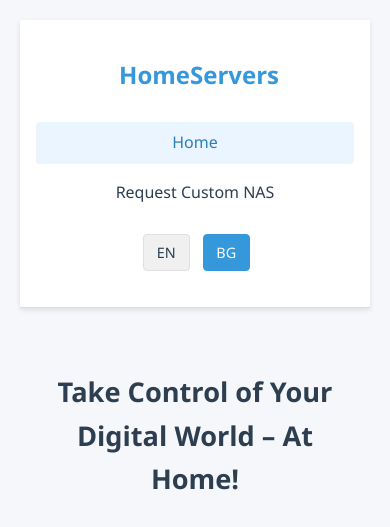
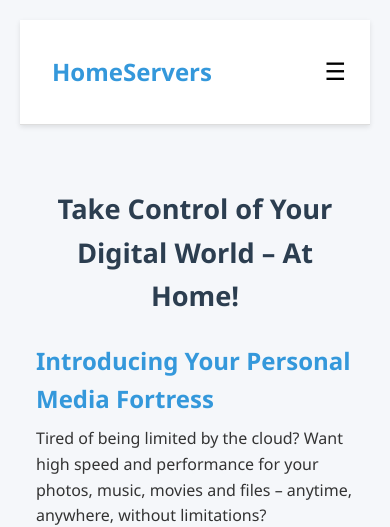
Before and after one commit to StanDobrev11/homeservers, a Flask app: page / in a window 390 px wide. Shown: the top 527 px of the page. Run offline with Flask 3, Linux system fonts and the light colour scheme; some libraries are stand-ins or nearby versions.

Commit message:
updated nav menu for media response

```diff
--- a/static/css/style.css
+++ b/static/css/style.css
@@ -380,39 +380,50 @@ footer {
     width: auto;
 }
 
-/* Make the navbar responsive */
-@media (max-width: 768px) {
+/* Hide it in the default view*/
+.menu-toggle {
+    display: none;
+}
+
+/* Hide nav + language selector on mobile by default */
+@media (max-width: 640px) {
+    .menu-toggle {
+        display: block;
+        background: none;
+        border: none;
+        font-size: 1.5rem;
+        cursor: pointer;
+    }
+
+    #main-nav,
+    #language-selector {
+        display: none;
+        flex-direction: column;
+        width: 100%;
+        margin-top: 1rem;
+    }
+
+    #main-nav.active,
+    #language-selector.active {
+        display: flex;
+    }
+
     .navbar {
         flex-direction: column;
-        padding: 1rem;
+        align-items: flex-start;
     }
 
     .logo-container {
-        margin-bottom: 1rem;
-    }
-
-    .main-nav {
-        margin: 0.5rem 0;
         width: 100%;
-        justify-content: center;
-    }
-
-    .language-selector {
-        margin-top: 0.5rem;
-    }
-}
-
-/* For very small screens */
-@media (max-width: 480px) {
-    .main-nav {
-        flex-direction: column;
+        display: flex;
+        justify-content: space-between;
         align-items: center;
     }
 
-    .nav-link {
-        margin: 0.25rem 0;
+    .nav-link, .lang-btn {
+        padding: 0.5rem 1rem;
         width: 100%;
-        text-align: center;
+        text-align: left;
     }
 }
 
--- a/static/js/script.js
+++ b/static/js/script.js
@@ -1,7 +1,7 @@
-document.addEventListener('DOMContentLoaded', function() {
+document.addEventListener('DOMContentLoaded', function () {
     const form = document.querySelector('form');
 
-    form.addEventListener('submit', function(event) {
+    form.addEventListener('submit', function (event) {
         let valid = true;
         const requiredFields = form.querySelectorAll('[required]');
 
@@ -21,7 +21,7 @@ document.addEventListener('DOMContentLoaded', function() {
     });
 });
 
-document.addEventListener('DOMContentLoaded', function() {
+document.addEventListener('DOMContentLoaded', function () {
     const form = document.querySelector('form');
     const nameInput = document.getElementById('name');
     const emailInput = document.getElementById('email');
@@ -93,9 +93,9 @@ document.addEventListener('DOMContentLoaded', function() {
 
     // Validation function for the phone field
     function validatePhone() {
-            const phoneValue = phoneInput.value.trim();
-            // Bulgarian phone format: 9 digits after the leading 0 (which is shown separately in UI)
-            const phoneRegex = /^[0-9]{9}$/;
+        const phoneValue = phoneInput.value.trim();
+        // Bulgarian phone format: 9 digits after the leading 0 (which is shown separately in UI)
+        const phoneRegex = /^[0-9]{9}$/;
 
         if (!phoneRegex.test(phoneValue)) {
             phoneInput.classList.add('invalid-input');
@@ -111,7 +111,7 @@ document.addEventListener('DOMContentLoaded', function() {
     }
 
     // Format phone input to ensure correct format
-    phoneInput.addEventListener('input', function(e) {
+    phoneInput.addEventListener('input', function (e) {
         // Remove non-digit characters
         let value = e.target.value.replace(/\D/g, '');
 
@@ -135,7 +135,7 @@ document.addEventListener('DOMContentLoaded', function() {
     phoneInput.addEventListener('blur', validatePhone);
 
     // Form submission validation
-    form.addEventListener('submit', function(event) {
+    form.addEventListener('submit', function (event) {
         let valid = true;
         const requiredFields = form.querySelectorAll('[required]');
 
@@ -195,3 +195,14 @@ document.addEventListener('DOMContentLoaded', function() {
         }
     });
 });
+
+document.addEventListener("DOMContentLoaded", function () {
+    const toggleButton = document.getElementById("menu-toggle");
+    const mainNav = document.getElementById("main-nav");
+    const langSelector = document.getElementById("language-selector");
+
+    toggleButton.addEventListener("click", function () {
+        mainNav.classList.toggle("active");
+        langSelector.classList.toggle("active");
+    });
+});
--- a/templates/base.html
+++ b/templates/base.html
@@ -15,20 +15,17 @@
                 <a href="{{ url_for('index') }}" class="logo">
                     <span class="logo-text">{{ _('HomeServers') }}</span>
                 </a>
+                <button class="menu-toggle" id="menu-toggle" aria-label="Toggle Menu">&#9776;</button>
             </div>
-        {#    <div class="logo-container">#}
-        {#    <a href="{{ url_for('index') }}" class="logo">#}
-        {#        <img src="{{ url_for('static', filename='img/logo.png') }}" alt="HomeServers Logo" class="logo-img">#}
-        {#    </a>#}
-        {#</div>#}
 
-
-        <nav class="main-nav">
-            <a href="{{ url_for('index') }}" class="nav-link {% if request.path == url_for('index') %}active{% endif %}">{{ _('Home') }}</a>
-            <a href="{{ url_for('request_form') }}" class="nav-link {% if request.path == url_for('request_form') %}active{% endif %}">{{ _('Request Custom NAS') }}</a>
+            <nav class="main-nav" id="main-nav">
+                <a href="{{ url_for('index') }}"
+                   class="nav-link {% if request.path == url_for('index') %}active{% endif %}">{{ _('Home') }}</a>
+                <a href="{{ url_for('request_form') }}"
+                   class="nav-link {% if request.path == url_for('request_form') %}active{% endif %}">{{ _('Request Custom NAS') }}</a>
             </nav>
 
-        <div class="language-selector">
+            <div class="language-selector" id="language-selector">
                 <a href="{{ url_for('set_language', language='en') }}"
                    class="lang-btn {% if g.locale == 'en' %}active{% endif %}">EN</a>
                 <a href="{{ url_for('set_language', language='bg') }}"
@@ -52,6 +49,8 @@
     </footer>
 </div>
 
+
 <script src="{{ url_for('static', filename='js/script.js') }}"></script>
+
 </body>
 </html>
```
Lines whose indentation alone changed are shown as unchanged.
